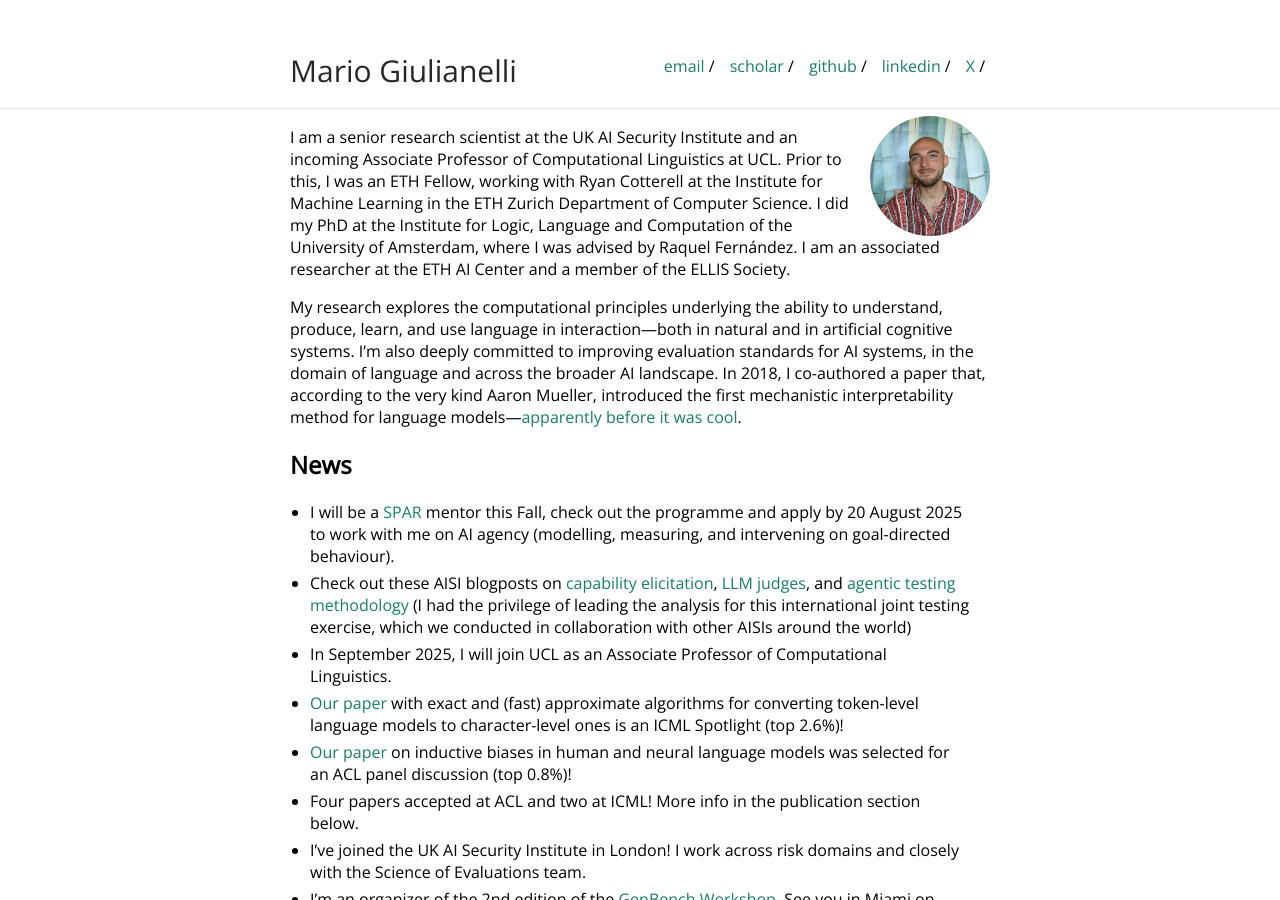
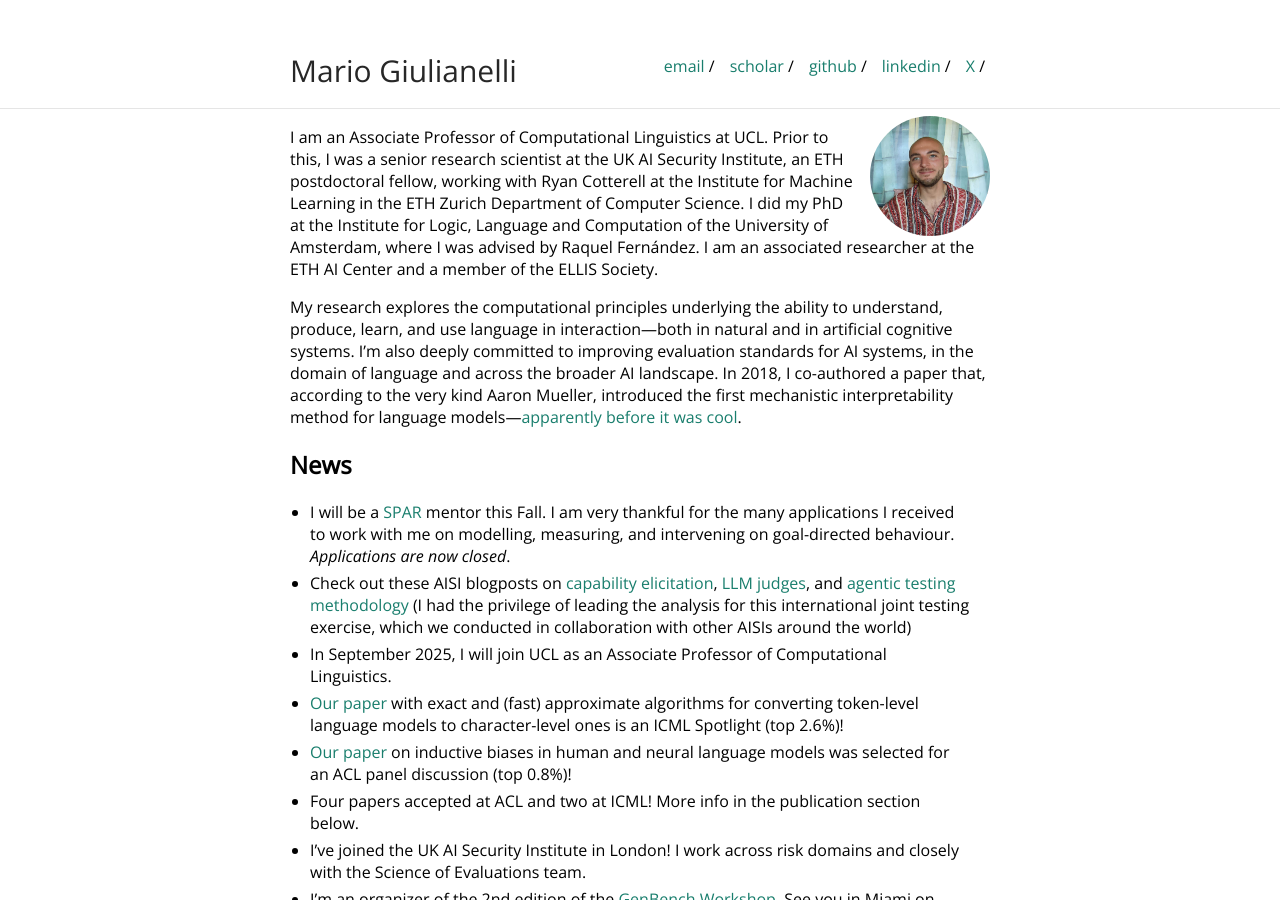
Before and after one commit to glnmario/glnmario.github.io, a Jekyll site: the page built from index.md, in a window 1280 px wide and 900 px high. Built offline with Jekyll 4.4.1, drawn with Linux system fonts in a browser that asks for light colours; some of the changed text lies outside the part shown.

Commit message:
Update index.md

```diff
--- a/index.md
+++ b/index.md
@@ -6,7 +6,7 @@ layout: default
 
 
 <!--## About me-->
-I am a senior research scientist at the UK AI Security Institute and an incoming Associate Professor of Computational Linguistics at UCL. Prior to this, I was an ETH Fellow, working with Ryan Cotterell at the Institute for Machine Learning in the ETH Zurich Department of Computer Science. I did my PhD at the Institute for Logic, Language and Computation of the University of Amsterdam, where I was advised by Raquel Fernández.
+I am an Associate Professor of Computational Linguistics at UCL. Prior to this, I was a senior research scientist at the UK AI Security Institute, an ETH postdoctoral fellow, working with Ryan Cotterell at the Institute for Machine Learning in the ETH Zurich Department of Computer Science. I did my PhD at the Institute for Logic, Language and Computation of the University of Amsterdam, where I was advised by Raquel Fernández.
 I am an associated researcher at the ETH AI Center and a member of the ELLIS Society.
 
 My research explores the computational principles underlying the ability to understand, produce, learn, and use language in interaction—both in natural and in artificial cognitive systems. I'm also deeply committed to improving evaluation standards for AI systems, in the domain of language and across the broader AI landscape. In 2018, I co-authored a paper that, according to the very kind Aaron Mueller, introduced the first mechanistic interpretability method for language models—[apparently before it was cool](https://arxiv.org/pdf/2408.01416).
@@ -35,7 +35,7 @@ Currently I study Artificial Intelligence at the University of Amsterdam.
 -->
 
 ## News
-- I will be a [SPAR](https://sparai.org/) mentor this Fall, check out the programme and apply by 20 August 2025 to work with me on AI agency (modelling, measuring, and intervening on goal-directed behaviour).
+- I will be a [SPAR](https://sparai.org/) mentor this Fall. I am very thankful for the many applications I received to work with me on modelling, measuring, and intervening on goal-directed behaviour. *Applications are now closed*.
 - Check out these AISI blogposts on [capability elicitation](https://www.aisi.gov.uk/work/our-approach-to-ai-capability-elicitation), [LLM judges](https://www.aisi.gov.uk/work/llm-judges-on-trial-a-new-statistical-framework-to-assess-autograders), and [agentic testing methodology](https://www.aisi.gov.uk/work/international-joint-testing-exercise-agentic-testing) (I had the privilege of leading the analysis for this international joint testing exercise, which we conducted in collaboration with other AISIs around the world)
 - In September 2025, I will join UCL as an Associate Professor of Computational Linguistics.
 - [Our paper](https://doi.org/10.48550/arXiv.2412.03719) with exact and (fast) approximate algorithms for converting token-level language models to character-level ones is an ICML Spotlight (top 2.6%)!
```
Also changed, not shown: other parts of index.md (+1 -0 lines).
